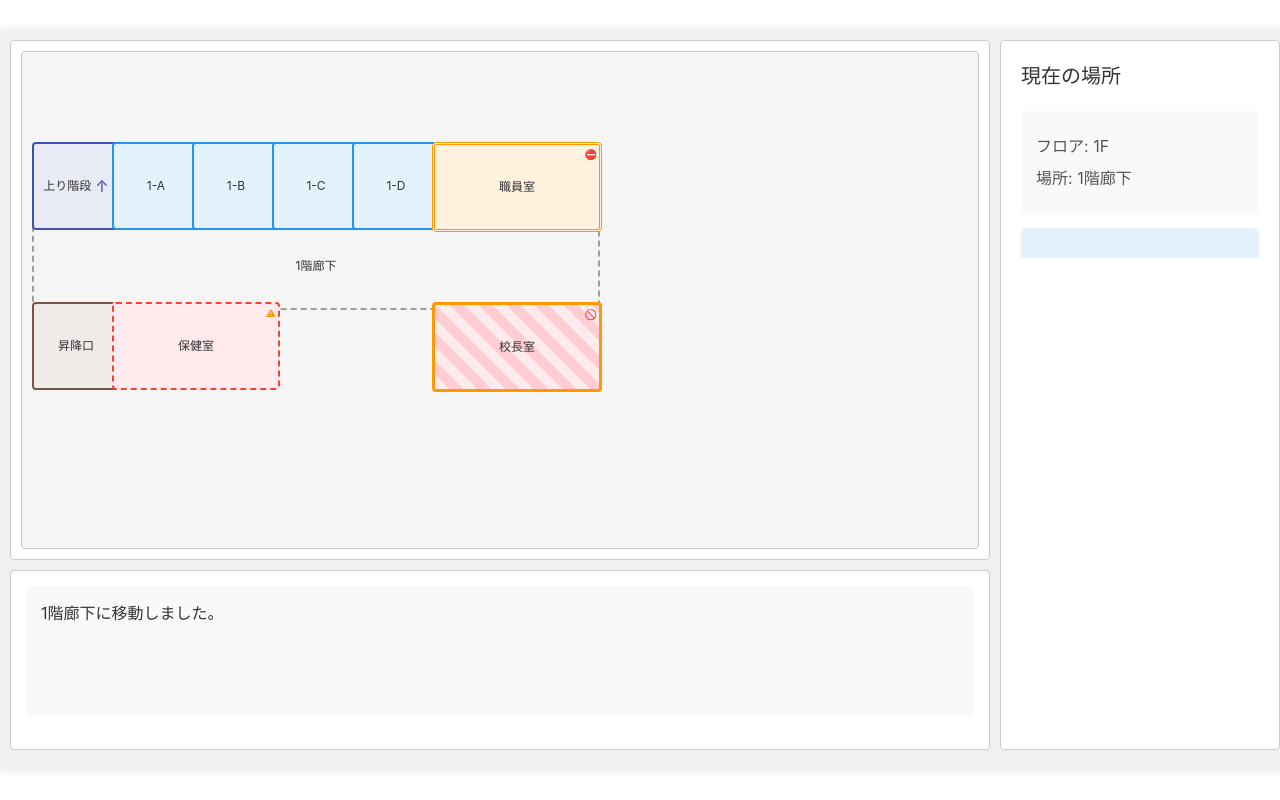
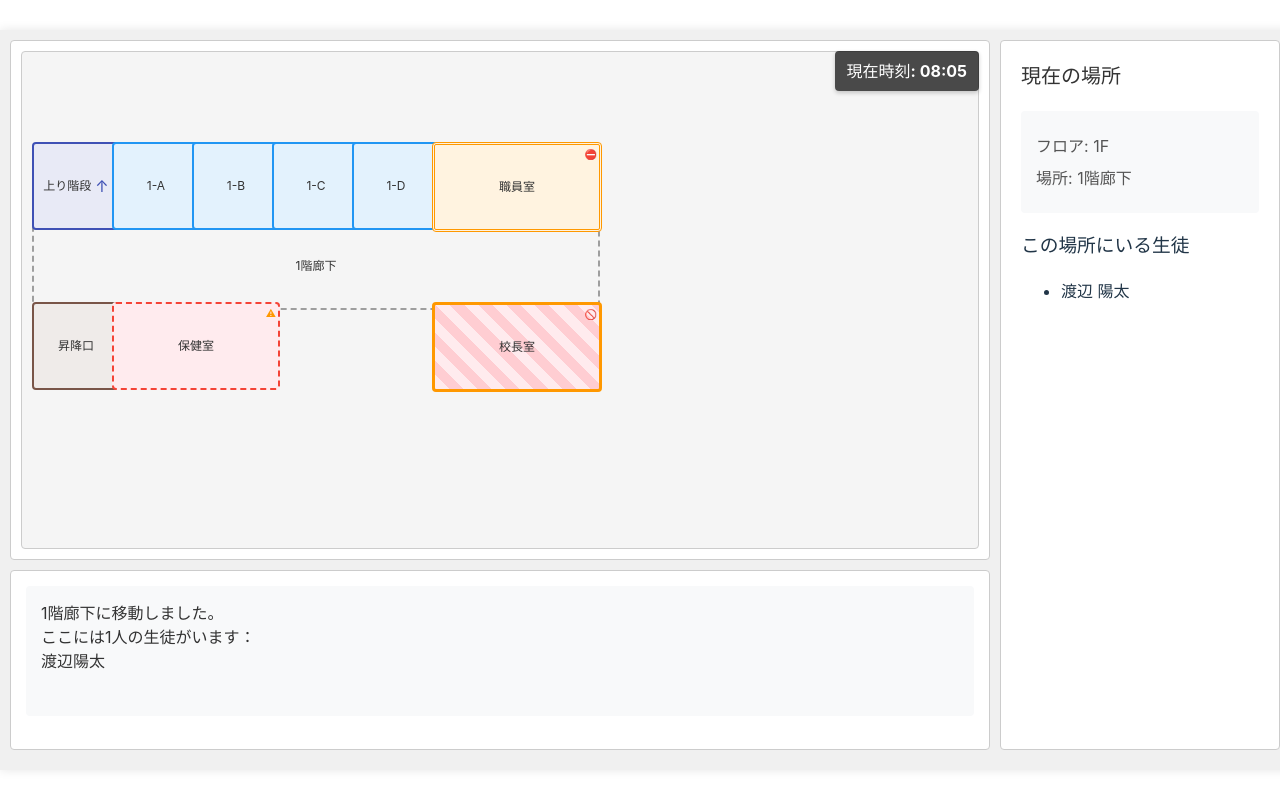
Before and after one commit to kekoyana/ai_game, a React (Vite) app in the folder schoolunite/: page / in a window 1280 px wide. Both pictures are taken after a click on the element "1階廊下". Built offline with nearby package versions, Linux system fonts and the light colour scheme.

Commit message:
時間の概念を実装

```diff
--- a/schoolunite/src/App.css
+++ b/schoolunite/src/App.css
@@ -22,6 +22,22 @@
   border: 1px solid #ccc;
   padding: 10px;
   border-radius: 4px;
+  position: relative;
+}
+
+/* 時計表示 */
+.time-display {
+  position: absolute;
+  top: 10px;
+  right: 10px;
+  background-color: rgba(0, 0, 0, 0.7);
+  color: white;
+  padding: 8px 12px;
+  border-radius: 4px;
+  font-size: 16px;
+  font-weight: bold;
+  z-index: 1000;
+  box-shadow: 0 2px 4px rgba(0, 0, 0, 0.2);
 }
 
 .status-area {
@@ -49,19 +65,6 @@
 .current-location p {
   margin: 8px 0;
   color: #555;
-}
-
-.movement-info {
-  padding: 15px;
-  background-color: #e3f2fd;
-  border-radius: 4px;
-  margin-bottom: 15px;
-}
-
-.movement-info p {
-  margin: 8px 0;
-  color: #1976d2;
-  font-weight: bold;
 }
 
 .message-area {
--- a/schoolunite/src/App.tsx
+++ b/schoolunite/src/App.tsx
@@ -2,65 +2,77 @@ import { useState, useEffect } from 'react'
 import './App.css'
 import { Map } from './components/Map'
 import { Room, Floor } from './types/school'
-import { Student } from './types/student'
 import { studentManager } from './data/studentData'
+import { locationManager } from './managers/locationManager'
+import { timeManager } from './managers/timeManager'
 
 function App() {
   const [selectedRoom, setSelectedRoom] = useState<Room | null>(null);
   const [currentFloor, setCurrentFloor] = useState<Floor>(1);
   const [message, setMessage] = useState<string>('学校内を探索しましょう！');
+  const [currentTime, setCurrentTime] = useState<string>(timeManager.getFormattedTime());
   const [loading, setLoading] = useState(true);
   const [error, setError] = useState<string | null>(null);
-  const [students, setStudents] = useState<Student[]>([]);
 
   useEffect(() => {
-    async function initializeData() {
+    async function initializeApp() {
       try {
         await studentManager.initialize();
-        setStudents(studentManager.getAllStudents());
+        const students = studentManager.getAllStudents();
+
+        // 生徒の位置情報の定期更新を開始（5分ごと）
+        locationManager.startPeriodicUpdate(students, 300);
+
+        // 時間の変更を監視
+        timeManager.addTimeListener(() => {
+          setCurrentTime(timeManager.getFormattedTime());
+        });
+
         setLoading(false);
       } catch (err) {
-        setError('生徒データの読み込みに失敗しました。');
+        setError('データの読み込みに失敗しました。');
         setLoading(false);
-        console.error('Failed to load student data:', err);
+        console.error('Failed to initialize app:', err);
       }
     }
 
-    initializeData();
+    initializeApp();
+
+    return () => {
+      locationManager.stopPeriodicUpdate();
+    };
   }, []);
 
   const handleRoomClick = (room: Room) => {
     setSelectedRoom(room);
 
-    if (room.type === 'upstairs' && room.targetFloor) {
-      setMessage(`上の階に移動します。`);
-    } else if (room.type === 'downstairs' && room.targetFloor) {
-      setMessage(`下の階に移動します。`);
-    } else if (room.type === 'entrance' && currentFloor === 1) {
-      setMessage('校庭に出ました。');
-    } else if (room.type === 'schoolgate' && currentFloor === 'ground') {
-      setMessage('校内に戻ります。');
+    const studentsInRoom = locationManager.getStudentsInRoom(room.id);
+    let roomMessage = `${room.name}に移動しました。`;
+
+    if (studentsInRoom.length > 0) {
+      const studentNames = studentsInRoom
+        .map(student => `${student.lastName}${student.firstName}`)
+        .join('、');
+      roomMessage += `\nここには${studentsInRoom.length}人の生徒がいます：\n${studentNames}`;
     } else {
-      // その教室にいる生徒を表示
-      const roomStudents = students.filter(s =>
-        s.grade === currentFloor &&
-        s.class === room.id.charAt(room.id.length - 1)
-      );
+      roomMessage += '\nここには誰もいません。';
+    }
 
-      if (roomStudents.length > 0) {
-        setMessage(`${room.name}に移動しました。\nここには${roomStudents.length}人の生徒がいます。`);
-      } else {
-        setMessage(`${room.name}に移動しました。`);
-      }
-    }
+    // 移動時に5分進める
+    timeManager.advanceTime(5);
+    setMessage(roomMessage);
   };
 
   const handleFloorChange = (floor: Floor) => {
     setCurrentFloor(floor);
+    // 階層移動時も5分進める
+    timeManager.advanceTime(5);
+    setMessage(`${typeof floor === 'number' ? floor + 'F' : floor}に移動しました。`);
   };
 
   const getFloorDisplay = (floor: Floor) => {
     if (floor === 'ground') return '校庭';
+    if (floor === 'roof') return '屋上';
     return `${floor}F`;
   };
 
@@ -84,6 +96,9 @@ function App() {
     <div className="game-container">
       <div className="game-layout">
         <div className="map-area">
+          <div className="time-display">
+            現在時刻: {currentTime}
+          </div>
           <Map
             onRoomClick={handleRoomClick}
             onFloorChange={handleFloorChange}
@@ -98,14 +113,23 @@ function App() {
               <p>場所: {selectedRoom.name}</p>
             )}
           </div>
-          <div className="movement-info">
-            {selectedRoom?.type === 'upstairs' && selectedRoom.targetFloor && (
-              <p>↑ {selectedRoom.targetFloor}Fへ上がれます</p>
-            )}
-            {selectedRoom?.type === 'downstairs' && selectedRoom.targetFloor && (
-              <p>↓ {selectedRoom.targetFloor}Fへ下りれます</p>
-            )}
-          </div>
+          {selectedRoom && (
+            <div className="room-info">
+              <h3>この場所にいる生徒</h3>
+              {locationManager.getStudentsInRoom(selectedRoom.id).length > 0 ? (
+                <ul className="students-list">
+                  {locationManager.getStudentsInRoom(selectedRoom.id).map(student => (
+                    <li key={student.id}>
+                      {student.lastName} {student.firstName}
+                      {student.isLeader && ' (リーダー)'}
+                    </li>
+                  ))}
+                </ul>
+              ) : (
+                <p>誰もいません</p>
+              )}
+            </div>
+          )}
         </div>
         <div className="message-area">
           <div className="message-content">{message}</div>
--- /dev/null
+++ b/schoolunite/src/managers/locationManager.ts
@@ -0,0 +1,68 @@
+import { Student } from '../types/student';
+import { determineLocation, StudentLocation, groupStudentsByRoom } from '../types/location';
+import { schoolRooms } from '../data/schoolData';
+
+class LocationManager {
+  private locations: StudentLocation[] = [];
+  private updateInterval: number | null = null;
+
+  // 生徒の場所を更新
+  updateLocations(students: Student[]) {
+    this.locations = students.map(student => ({
+      student,
+      roomId: determineLocation(student, schoolRooms),
+    }));
+  }
+
+  // 特定の部屋にいる生徒を取得
+  getStudentsInRoom(roomId: string): Student[] {
+    return this.locations
+      .filter(location => location.roomId === roomId)
+      .map(location => location.student);
+  }
+
+  // 全ての部屋の生徒リストを取得
+  getAllLocations(): { [roomId: string]: Student[] } {
+    return groupStudentsByRoom(this.locations);
+  }
+
+  // 定期的な位置更新を開始
+  startPeriodicUpdate(students: Student[], intervalSeconds: number = 300) {
+    if (this.updateInterval) {
+      clearInterval(this.updateInterval);
+    }
+
+    // 初回更新
+    this.updateLocations(students);
+
+    // 定期更新を設定
+    this.updateInterval = window.setInterval(() => {
+      this.updateLocations(students);
+    }, intervalSeconds * 1000);
+  }
+
+  // 定期更新を停止
+  stopPeriodicUpdate() {
+    if (this.updateInterval) {
+      clearInterval(this.updateInterval);
+      this.updateInterval = null;
+    }
+  }
+
+  // 生徒の現在位置を取得
+  getStudentLocation(studentId: number): string | null {
+    const location = this.locations.find(loc => loc.student.id === studentId);
+    return location ? location.roomId : null;
+  }
+
+  // 特定の生徒の位置を強制的に設定
+  setStudentLocation(studentId: number, roomId: string) {
+    const index = this.locations.findIndex(loc => loc.student.id === studentId);
+    if (index !== -1) {
+      this.locations[index].roomId = roomId;
+    }
+  }
+}
+
+// シングルトンインスタンスをエクスポート
+export const locationManager = new LocationManager();
--- /dev/null
+++ b/schoolunite/src/managers/timeManager.ts
@@ -0,0 +1,54 @@
+export class TimeManager {
+  private currentTime: Date;
+  private timeListeners: ((time: Date) => void)[] = [];
+
+  constructor() {
+    // 初期時刻を午前8時に設定
+    this.currentTime = new Date();
+    this.currentTime.setHours(8, 0, 0, 0);
+  }
+
+  // 時間を進める
+  advanceTime(minutes: number) {
+    this.currentTime = new Date(this.currentTime.getTime() + minutes * 60000);
+    this.notifyListeners();
+  }
+
+  // 現在時刻を取得
+  getCurrentTime(): Date {
+    return new Date(this.currentTime);
+  }
+
+  // 時刻をフォーマットして返す（HH:mm）
+  getFormattedTime(): string {
+    const hours = this.currentTime.getHours().toString().padStart(2, '0');
+    const minutes = this.currentTime.getMinutes().toString().padStart(2, '0');
+    return `${hours}:${minutes}`;
+  }
+
+  // 時間変更リスナーを追加
+  addTimeListener(listener: (time: Date) => void) {
+    this.timeListeners.push(listener);
+  }
+
+  // リスナーを削除
+  removeTimeListener(listener: (time: Date) => void) {
+    this.timeListeners = this.timeListeners.filter(l => l !== listener);
+  }
+
+  // 全てのリスナーに通知
+  private notifyListeners() {
+    const time = this.getCurrentTime();
+    this.timeListeners.forEach(listener => listener(time));
+  }
+
+  // 時刻をリセット
+  reset() {
+    this.currentTime = new Date();
+    this.currentTime.setHours(8, 0, 0, 0);
+    this.notifyListeners();
+  }
+}
+
+// シングルトンインスタンスをエクスポート
+export const timeManager = new TimeManager();
--- /dev/null
+++ b/schoolunite/src/types/location.ts
@@ -0,0 +1,84 @@
+import { ClubId } from './club';
+import { Room } from './school';
+import { Student } from './student';
+
+// 部活動と関連する場所のマッピング
+export const CLUB_LOCATIONS: { [key in ClubId]: string[] } = {
+  [ClubId.NONE]: [],
+  [ClubId.BASEBALL]: ['ground'],
+  [ClubId.SOCCER]: ['ground'],
+  [ClubId.ART]: ['art'],
+  [ClubId.LIBRARY]: ['library'],
+};
+
+// 特別な場所の配置確率（％）
+export const LOCATION_PROBABILITIES = {
+  CLASSROOM: 70,      // 自分の教室にいる確率
+  CLUB_LOCATION: 20,  // 部活動関連の場所にいる確率
+  RANDOM: 10,         // その他の場所にいる確率
+};
+
+// 立ち入り可能な場所のリスト（ランダム配置用）
+export const RANDOM_LOCATIONS = [
+  'corridor1',
+  'corridor2',
+  'corridor3',
+  'ground',
+  'infirmary',
+  'library',
+  'art',
+  'music',
+  'computer',
+  'tech',
+  'science',
+];
+
+// 生徒の現在位置を表す型
+export interface StudentLocation {
+  student: Student;
+  roomId: string;
+}
+
+// 教室IDを生成する関数（例：2年B組 → "2b"）
+export function getClassroomId(grade: number, class_: string): string {
+  return `${grade}${class_.toLowerCase()}`;
+}
+
+// 生徒の配置場所を決定する関数
+export function determineLocation(student: Student, rooms: Room[]): string {
+  // デフォルトの教室ID
+  const defaultClassroom = getClassroomId(student.grade, student.class);
+
+  // ランダムな確率を生成（0-100）
+  const random = Math.random() * 100;
+
+  // 教室にいる確率
+  if (random < LOCATION_PROBABILITIES.CLASSROOM) {
+    return defaultClassroom;
+  }
+
+  // 部活動関連の場所にいる確率
+  if (random < LOCATION_PROBABILITIES.CLASSROOM + LOCATION_PROBABILITIES.CLUB_LOCATION) {
+    const clubLocations = CLUB_LOCATIONS[student.clubId];
+    if (clubLocations.length > 0) {
+      return clubLocations[Math.floor(Math.random() * clubLocations.length)];
+    }
+  }
+
+  // それ以外はランダムな場所
+  return RANDOM_LOCATIONS[Math.floor(Math.random() * RANDOM_LOCATIONS.length)];
+}
+
+// 部屋ごとの生徒リストを生成
+export function groupStudentsByRoom(locations: StudentLocation[]): { [roomId: string]: Student[] } {
+  const result: { [roomId: string]: Student[] } = {};
+
+  for (const location of locations) {
+    if (!result[location.roomId]) {
+      result[location.roomId] = [];
+    }
+    result[location.roomId].push(location.student);
+  }
+
+  return result;
+}
```
